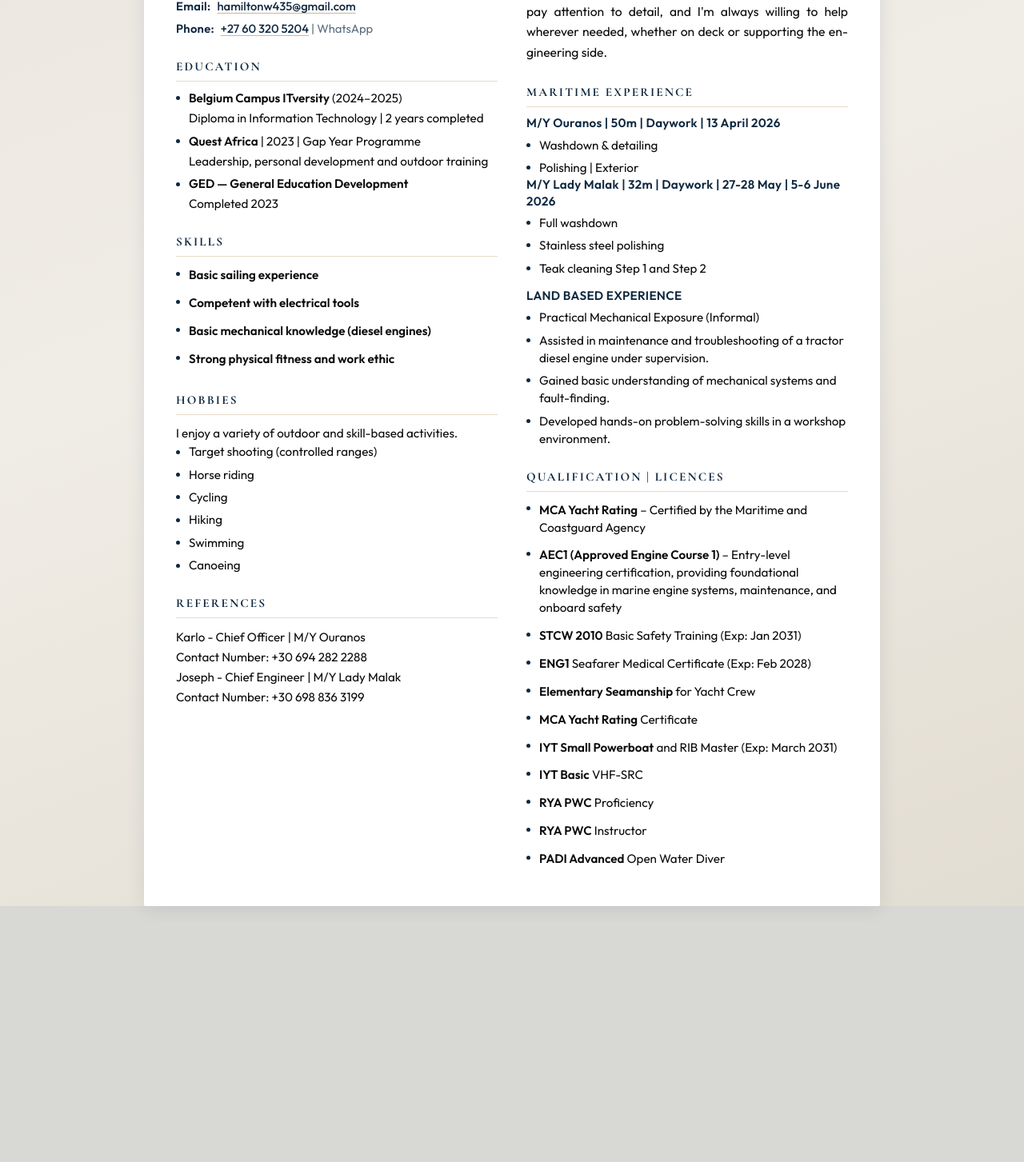
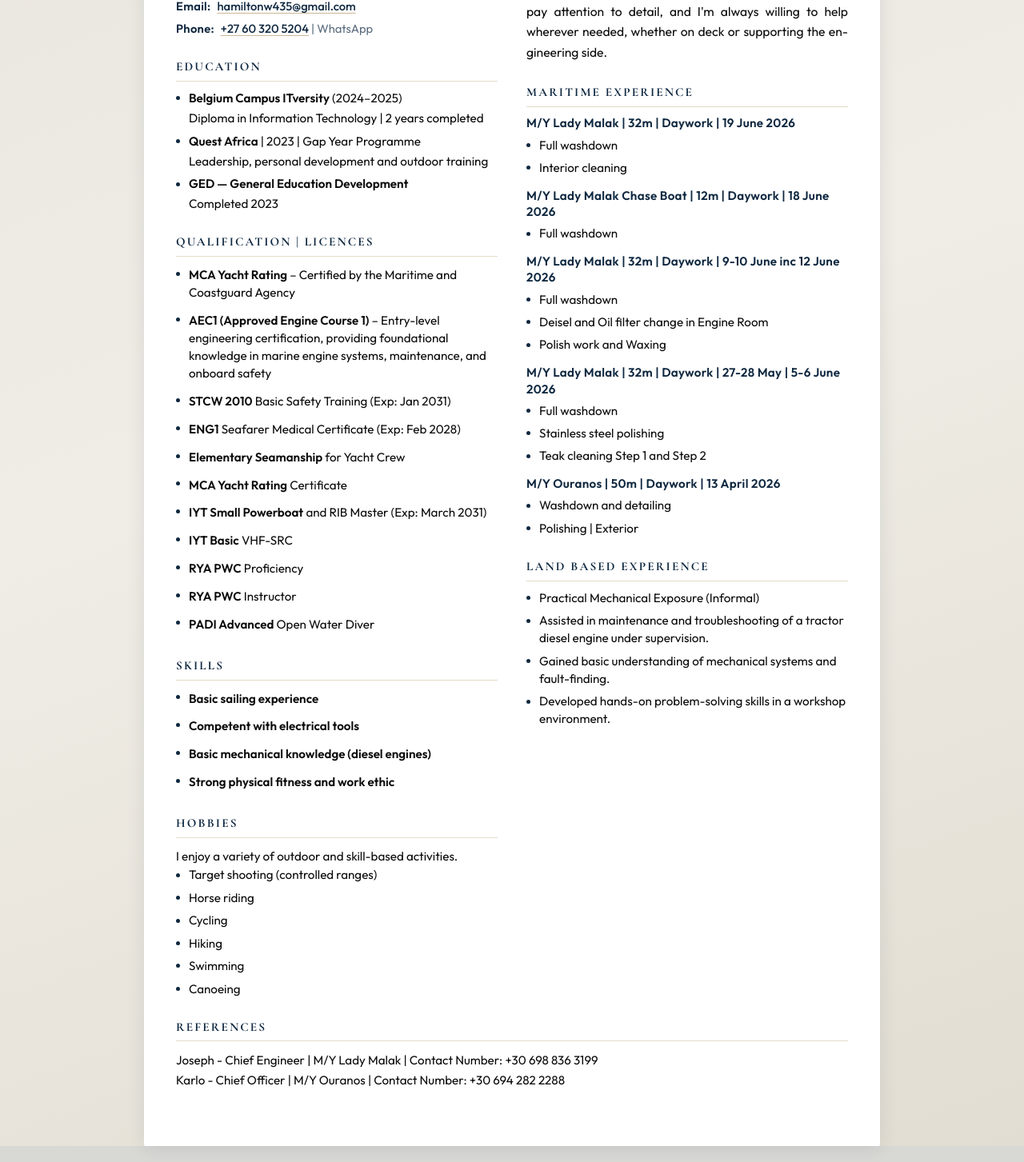
Before and after one commit to Ham-my/William-CV, a React (Vite) app: page / in a window 1280 px wide. Shown: the part 549-2002 px from the top of the page at 80% size. Before the commit the page ends 1702 px from the top, so only its background shows below. Built offline with nearby package versions, Linux system fonts and the light colour scheme.

Commit message:
update website with new experience and new style

```diff
--- a/src/CV.css
+++ b/src/CV.css
@@ -393,7 +393,7 @@
   box-shadow: 0 8px 32px rgba(0, 0, 0, 0.35);
 }
 
-/* Two columns on desktop: left = contact, education, skills, hobbies, refs — right = summary, experience, quals */
+/* Two columns on desktop: left = contact, education, quals, skills, hobbies — right = summary, maritime, land experience; refs full width below */
 .cv-doc-grid {
   margin-top: 0;
 }
@@ -415,23 +415,26 @@
   .cv-doc-section--summary {
     order: 2;
   }
-  .cv-doc-section--exp {
+  .cv-doc-section--qual {
     order: 3;
   }
-  .cv-doc-section--qual {
+  .cv-doc-section--exp {
     order: 4;
   }
-  .cv-doc-section--edu {
+  .cv-doc-section--land {
     order: 5;
   }
   .cv-doc-section--skills {
     order: 6;
   }
-  .cv-doc-section--hobbies {
+  .cv-doc-section--edu {
     order: 7;
   }
+  .cv-doc-section--hobbies {
+    order: 8;
+  }
   .cv-doc-section--ref {
-    order: 8;
+    order: 9;
   }
 }
 
@@ -448,7 +451,7 @@
   .cv-doc-grid {
     display: grid;
     grid-template-columns: minmax(0, 1fr) minmax(0, 1fr);
-    gap: 0 2.25rem;
+    gap: 1.5rem 2.25rem;
     align-items: start;
   }
 
@@ -465,6 +468,10 @@
 
   .cv-doc-col .cv-doc-section {
     margin-bottom: 0;
+  }
+
+  .cv-doc-section--full {
+    grid-column: 1 / -1;
   }
 }
 
@@ -501,7 +508,7 @@
     background: var(--accordion-divider);
   }
 
-  .cv-doc-col--left > .cv-doc-section:last-child::after {
+  .cv-doc-section--ref::after {
     display: none;
   }
 
--- a/src/CV.jsx
+++ b/src/CV.jsx
@@ -283,6 +283,25 @@ function CV() {
           </CollapsibleSection>
 
           <CollapsibleSection
+            sectionKey="qual"
+            titleId="sec-qual"
+            title="Qualification | licences"
+            className="cv-doc-section--qual"
+            isMobile={isMobileCv}
+            openSectionKeys={openSectionKeys}
+            onToggle={toggleSection}
+          >
+            <ul className="qualifications-list">
+              {qualifications.map(({ bold, rest }, i) => (
+                <li key={i} className="qualification-item">
+                  <strong>{bold}</strong>
+                  {rest}
+                </li>
+              ))}
+            </ul>
+          </CollapsibleSection>
+
+          <CollapsibleSection
             sectionKey="skills"
             titleId="sec-skills"
             title="Skills"
@@ -316,21 +335,6 @@ function CV() {
               ))}
             </ul>
           </CollapsibleSection>
-
-          <CollapsibleSection
-            sectionKey="ref"
-            titleId="sec-ref"
-            title="References"
-            className="cv-doc-section--ref"
-            isMobile={isMobileCv}
-            openSectionKeys={openSectionKeys}
-            onToggle={toggleSection}
-          >
-            <p className="additional-prose">Karlo - Chief Officer | M/Y Ouranos</p>
-            <p className="additional-prose">Contact Number: +30 694 282 2288</p>
-            <p className="additional-prose">Joseph - Chief Engineer | M/Y Lady Malak</p>
-            <p className="additional-prose">Contact Number: +30 698 836 3199</p>
-          </CollapsibleSection>
         </div>
 
         <div className="cv-doc-col cv-doc-col--right">
@@ -357,11 +361,27 @@ function CV() {
           >
             <div className="cv-experience-groups">
               <div className="cv-experience-group">
-                <h3 className="cv-experience-group-title">M/Y Ouranos | 50m | Daywork | 13 April 2026</h3>
+                <h3 className="cv-experience-group-title">M/Y Lady Malak | 32m | Daywork | 19 June 2026</h3>
                 <ul className="additional-list">
-                  <li>Washdown & detailing</li>
-                  <li>Polishing | Exterior</li>
+                  <li>Full washdown</li>
+                  <li>Interior cleaning</li>
                 </ul>
+              </div>
+              <div className="cv-experience-group">
+                <h3 className="cv-experience-group-title">M/Y Lady Malak Chase Boat | 12m | Daywork | 18 June 2026</h3>
+                <ul className="additional-list">
+                  <li>Full washdown</li>
+                </ul>
+              </div>
+              <div className="cv-experience-group">
+                <h3 className="cv-experience-group-title">M/Y Lady Malak | 32m | Daywork | 9-10 June inc 12 June 2026</h3>
+                <ul className="additional-list">
+                  <li>Full washdown</li>
+                  <li>Deisel and Oil filter change in Engine Room</li>
+                  <li>Polish work and Waxing</li>
+                </ul>
+              </div>
+              <div className="cv-experience-group">
                 <h3 className="cv-experience-group-title">M/Y Lady Malak | 32m | Daywork | 27-28 May | 5-6 June 2026</h3>
                 <ul className="additional-list">
                   <li>Full washdown</li>
@@ -370,36 +390,45 @@ function CV() {
                 </ul>
               </div>
               <div className="cv-experience-group">
-                <h3 className="cv-experience-group-title">LAND BASED EXPERIENCE</h3>
+                <h3 className="cv-experience-group-title">M/Y Ouranos | 50m | Daywork | 13 April 2026</h3>
                 <ul className="additional-list">
-                  <li>Practical Mechanical Exposure (Informal)</li>
-                  <li>Assisted in maintenance and troubleshooting of a tractor diesel engine under supervision.</li>
-                  <li>Gained basic understanding of mechanical systems and fault-finding.</li>
-                  <li>Developed hands-on problem-solving skills in a workshop environment.</li>
+                  <li>Washdown and detailing</li>
+                  <li>Polishing | Exterior</li>
                 </ul>
               </div>
             </div>
           </CollapsibleSection>
 
           <CollapsibleSection
-            sectionKey="qual"
-            titleId="sec-qual"
-            title="Qualification | licences"
-            className="cv-doc-section--qual"
+            sectionKey="land"
+            titleId="sec-land"
+            title="Land based experience"
+            className="cv-doc-section--land"
             isMobile={isMobileCv}
             openSectionKeys={openSectionKeys}
             onToggle={toggleSection}
           >
-            <ul className="qualifications-list">
-              {qualifications.map(({ bold, rest }, i) => (
-                <li key={i} className="qualification-item">
-                  <strong>{bold}</strong>
-                  {rest}
-                </li>
-              ))}
+            <ul className="additional-list">
+              <li>Practical Mechanical Exposure (Informal)</li>
+              <li>Assisted in maintenance and troubleshooting of a tractor diesel engine under supervision.</li>
+              <li>Gained basic understanding of mechanical systems and fault-finding.</li>
+              <li>Developed hands-on problem-solving skills in a workshop environment.</li>
             </ul>
           </CollapsibleSection>
         </div>
+
+        <CollapsibleSection
+          sectionKey="ref"
+          titleId="sec-ref"
+          title="References"
+          className="cv-doc-section--ref cv-doc-section--full"
+          isMobile={isMobileCv}
+          openSectionKeys={openSectionKeys}
+          onToggle={toggleSection}
+        >
+          <p className="additional-prose">Joseph - Chief Engineer | M/Y Lady Malak | Contact Number: +30 698 836 3199</p>
+          <p className="additional-prose">Karlo - Chief Officer | M/Y Ouranos | Contact Number: +30 694 282 2288</p>
+        </CollapsibleSection>
       </div>
     </article>
   )
```
